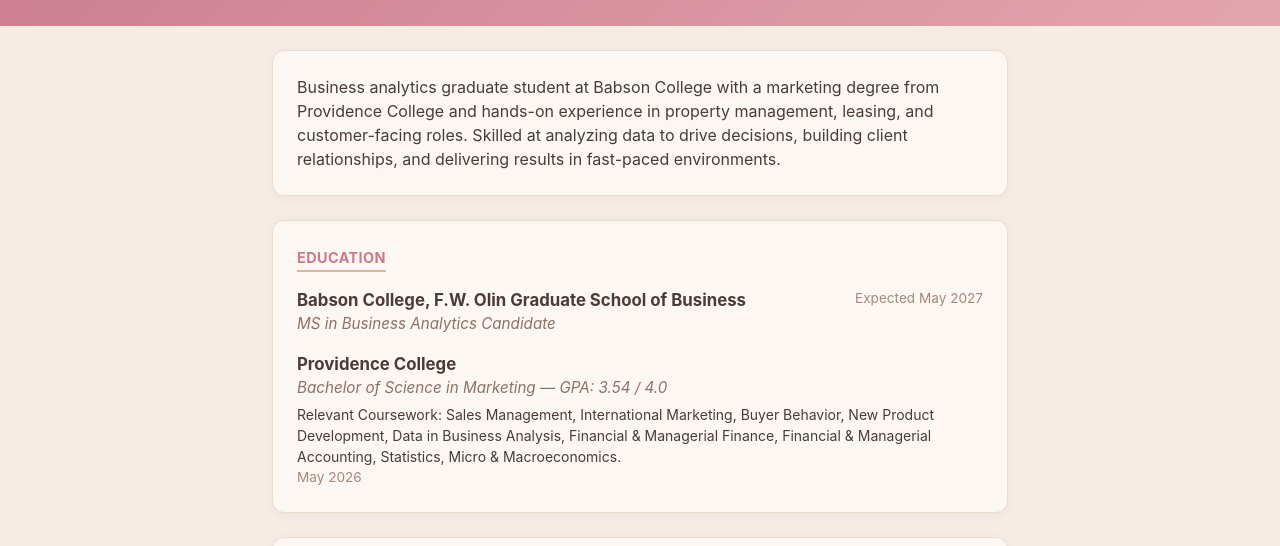
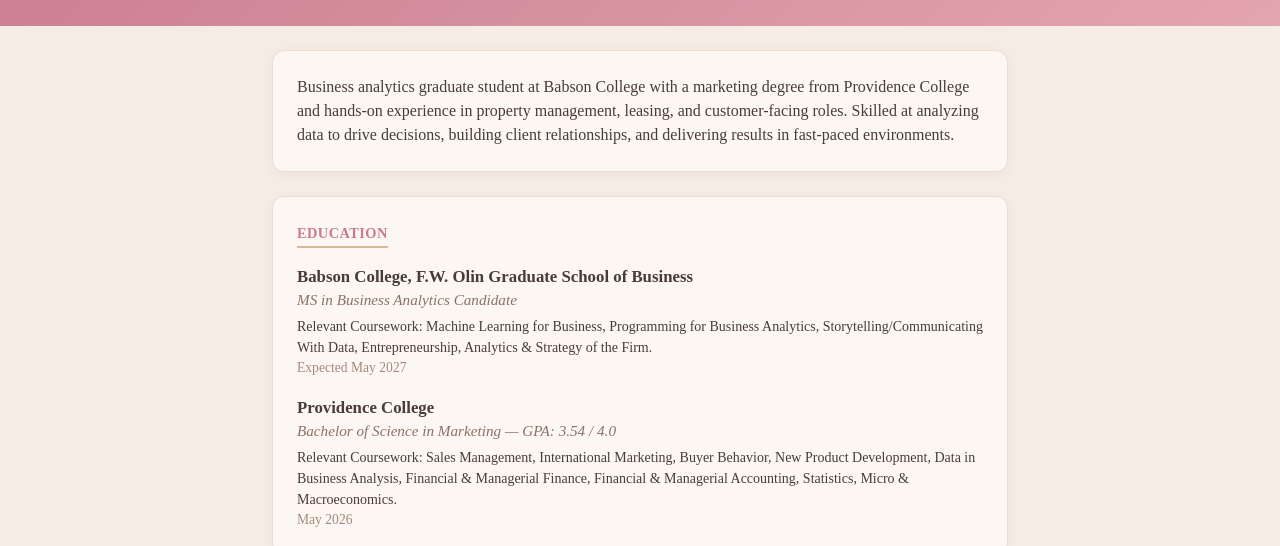
Before and after one commit to patriciaregan1/patriciaregan1.github.io, a plain HTML site: page index.html in a window 1280 px wide. Shown: the part 189-735 px from the top of the page. Drawn offline with nearby package versions, Linux system fonts and the light colour scheme.

Commit message:
Updates font , courses, and skills

```diff
--- a/index.html
+++ b/index.html
@@ -9,7 +9,7 @@
 <link href="https://cdn.jsdelivr.net/npm/bootstrap-icons@1.11.3/font/bootstrap-icons.min.css" rel="stylesheet">
 <style>
   body {
-    font-family: -apple-system, BlinkMacSystemFont, "Segoe UI", Roboto, Helvetica, Arial, sans-serif;
+    font-family: "Times New Roman", Times, serif;
     background-color: #f5ece6;
     color: #4a3b36;
   }
@@ -87,7 +87,9 @@
     <div class="mb-3 d-flex justify-content-between flex-wrap">
       <div>
         <p class="entry-title">Babson College, F.W. Olin Graduate School of Business</p>
-        <p class="entry-sub mb-0">MS in Business Analytics Candidate</p>
+        <p class="entry-sub mb-1">MS in Business Analytics Candidate</p>
+        <p class="small mb-0">Relevant Coursework: Machine Learning for Business, Programming for Business Analytics,
+        Storytelling/Communicating With Data, Entrepreneurship, Analytics &amp; Strategy of the Firm.</p>
       </div>
       <div class="entry-date">Expected May 2027</div>
     </div>
@@ -214,6 +216,9 @@
       <span class="badge rounded-pill skill-badge px-3 py-2">Word</span>
       <span class="badge rounded-pill skill-badge px-3 py-2">Qualtrics</span>
       <span class="badge rounded-pill skill-badge px-3 py-2">Canva</span>
+      <span class="badge rounded-pill skill-badge px-3 py-2">R</span>
+      <span class="badge rounded-pill skill-badge px-3 py-2">Tableau</span>
+      <span class="badge rounded-pill skill-badge px-3 py-2">Python</span>
     </div>
   </section>
 
```
